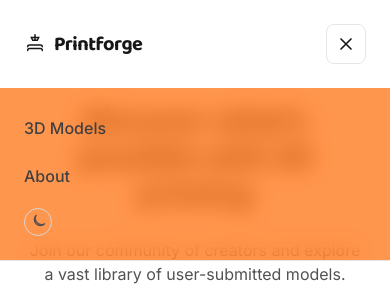
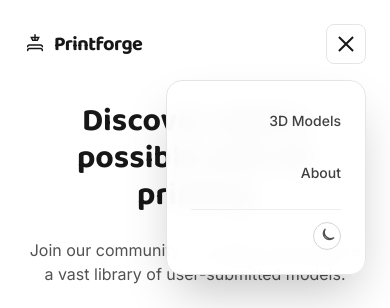
Before and after one commit to deano-98/PrintForge-app, a Next.js app: page / in a window 390 px wide. Both pictures are taken after a click on the button "Toggle Menu". Shown: the top 308 px of the page. Built offline with nearby package versions, Linux system fonts and the light colour scheme.

Commit message:
Nav bug fix

```diff
--- a/components/Nav.tsx
+++ b/components/Nav.tsx
@@ -4,7 +4,6 @@
 import Link from "next/link";
 import { usePathname } from "next/navigation";
 import ThemeToggle from "@/components/ThemeToggle";
-
 
 function Logo() {
   return (
@@ -25,13 +24,7 @@
 
 export default function Nav() {
   const [isOpen, setIsOpen] = useState(false);
-  // const [isDark, setIsDark] = useState(false);
   const pathname = usePathname();
-
-  // const toggleTheme = () => {
-  //   setIsDark(!isDark);
-  //   document.documentElement.classList.toggle("dark");
-  // };
 
   const navLinks = [
     { href: "/models", label: "3D Models" },
@@ -58,41 +51,55 @@
         <ThemeToggle />
       </nav>
 
-      {/* Hamburger Toggle Button (Mobile Only < 640px) */}
+      {/* Animated Hamburger/X Button (Mobile Only < 640px) */}
       <button
         onClick={() => setIsOpen(!isOpen)}
-        className="flex h-10 w-10 items-center justify-center rounded-lg border border-neutral-200 text-neutral-900 focus:outline-none dark:border-neutral-800 dark:text-white sm:hidden"
+        className="relative flex h-10 w-10 flex-col items-center justify-center gap-1.5 rounded-lg border border-neutral-200 text-neutral-900 focus:outline-none dark:border-neutral-800 dark:text-white sm:hidden"
         aria-label="Toggle Menu"
       >
-        <svg className="h-5 w-5" fill="none" stroke="currentColor" viewBox="0 0 24 24">
-          {isOpen ? (
-            <path strokeLinecap="round" strokeLinejoin="round" strokeWidth={2} d="M6 18L18 6M6 6l12 12" />
-          ) : (
-            <path strokeLinecap="round" strokeLinejoin="round" strokeWidth={2} d="M4 6h16M4 12h16M4 18h16" />
-          )}
-        </svg>
+        <span
+          className={`h-0.5 w-5 bg-current transition-all duration-300 ease-in-out ${
+            isOpen ? "translate-y-2 rotate-45" : ""
+          }`}
+        />
+        <span
+          className={`h-0.5 w-5 bg-current transition-all duration-300 ease-in-out ${
+            isOpen ? "opacity-0" : "opacity-100"
+          }`}
+        />
+        <span
+          className={`h-0.5 w-5 bg-current transition-all duration-300 ease-in-out ${
+            isOpen ? "-translate-y-2 -rotate-45" : ""
+          }`}
+        />
       </button>
 
-      {/* Mobile Menu Dropdown */}
-      {isOpen && (
-        <div className="absolute left-0 right-0 top-full border-b border-neutral-200 bg-orange-500/70 px-6 py-6 backdrop-blur-md dark:border-neutral-800 dark:bg-orange-500/70 sm:hidden">
-          <div className="flex flex-col gap-4 font-body text-base font-medium">
+      {/* Mobile Menu Dropdown (Industry standard height & touch spacing) */}
+      <div
+        className={`absolute right-6 top-[calc(100%-0.5rem)] z-50 w-1/3 min-w-[200px] rounded-2xl border border-neutral-200 bg-white/95 p-6 shadow-2xl backdrop-blur-md transition-all duration-300 ease-out dark:border-neutral-800 dark:bg-neutral-950/95 sm:hidden ${
+          isOpen
+            ? "pointer-events-auto translate-y-0 opacity-100"
+            : "pointer-events-none -translate-y-2 opacity-0"
+        }`}
+      >
+        <div className="flex flex-col items-end gap-5 text-right font-body text-sm font-medium">
           {navLinks.map(({ href, label }) => (
             <Link
               key={href}
               href={href}
               onClick={() => setIsOpen(false)}
-                className={`py-1 transition-colors ${
-                  pathname === href ? "text-orange-500" : "text-neutral-700 dark:text-neutral-300"
+              className={`py-1.5 transition-colors ${
+                pathname === href ? "font-semibold text-orange-500" : "text-neutral-700 dark:text-neutral-300"
               }`}
             >
               {label}
             </Link>
           ))}
+          <div className="flex w-full justify-end border-t border-neutral-200/60 pt-3 dark:border-neutral-800/60">
             <ThemeToggle />
           </div>
         </div>
-      )}
+      </div>
     </header>
   );
 }
```
Lines whose indentation alone changed are shown as unchanged.
